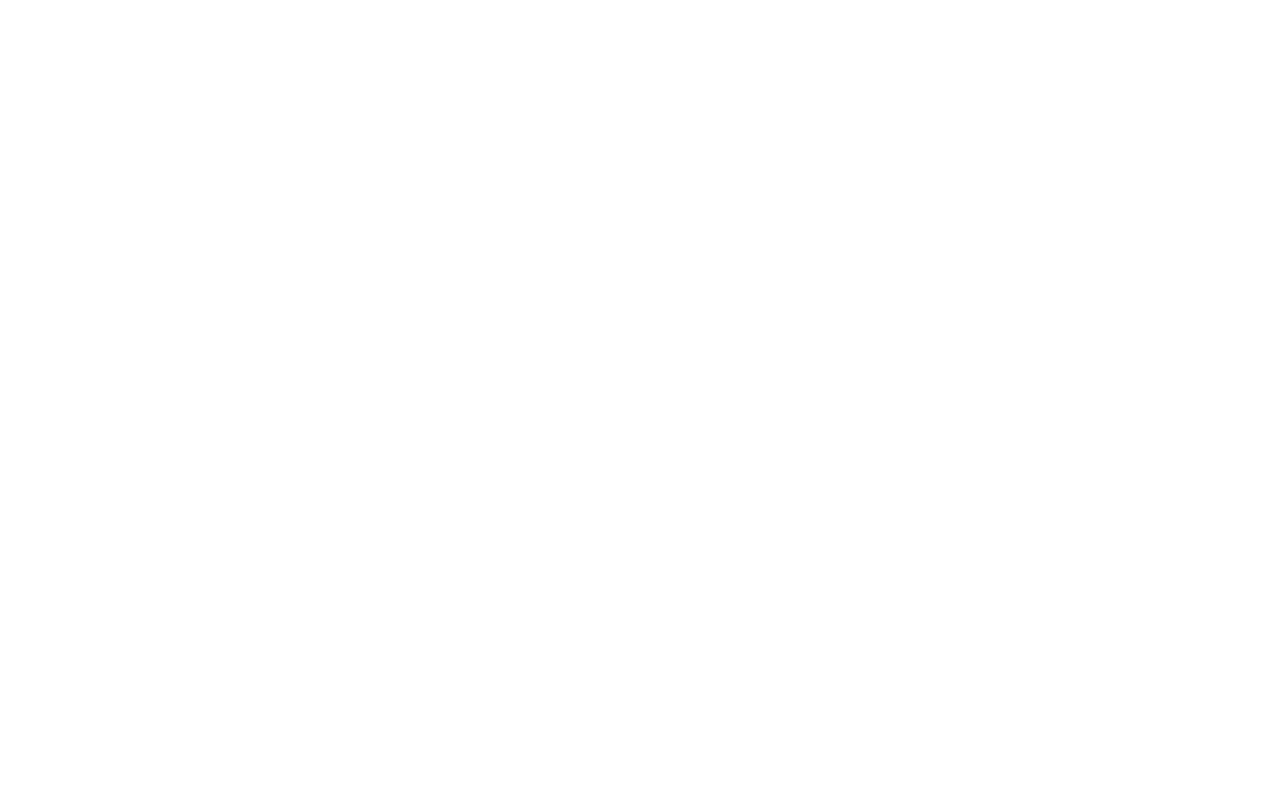
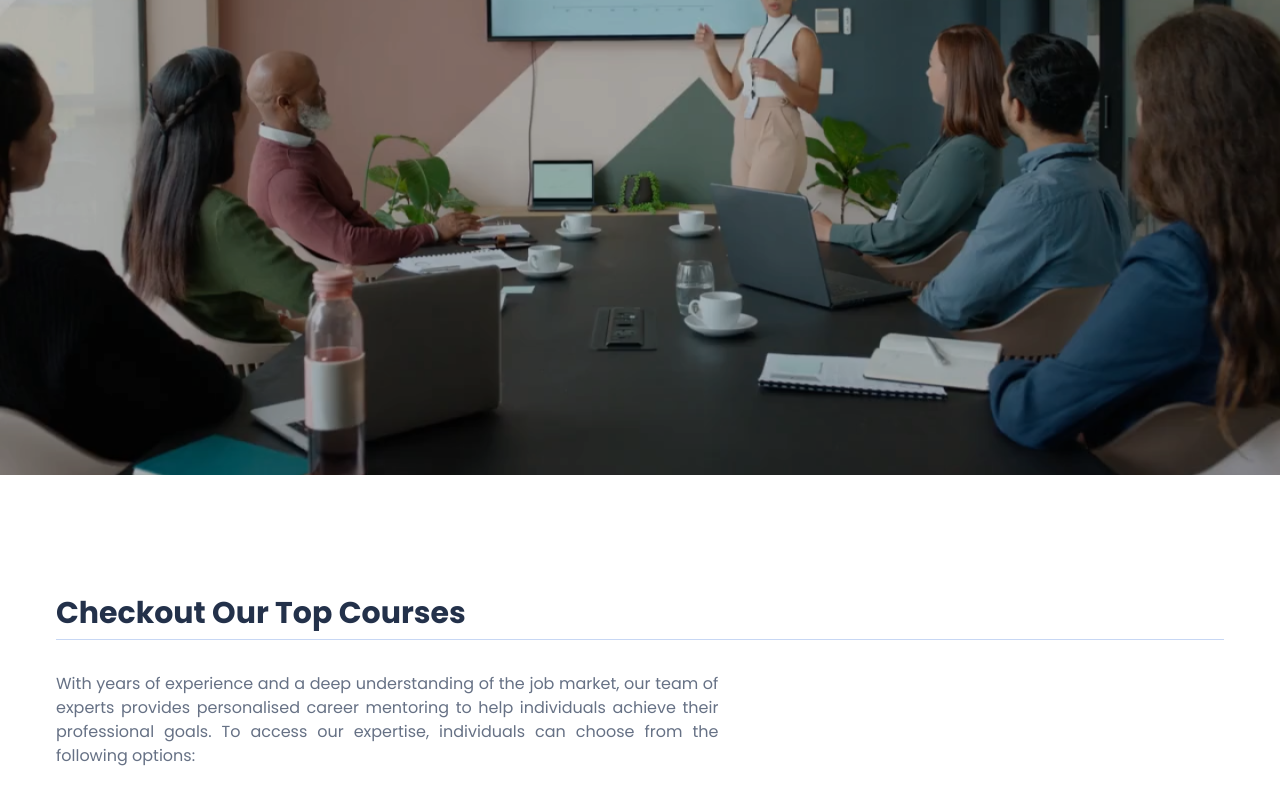
Before and after one commit to lugacity/LMS, a React (Vite) app: page /AVI in a window 1280 px wide. Before the commit this address had no page. Shown: the part 1091-1891 px from the top of the page. Before the commit the page ends 800 px from the top, so only its background shows below. Built offline with nearby package versions, Linux system fonts and the light colour scheme.

Commit message:
AVISession

```diff
--- a/src/App.jsx
+++ b/src/App.jsx
@@ -11,6 +11,7 @@
 import DigitalTransformation from "./pages/DigitalTransformation";
 import DataSolution from "./pages/DataSolution";
 import AvenueImpactDevelopment from "./pages/AvenueImpactDevelopment";
+import AVI from "./pages/AVI";
 
 function App() {
 	const routes = createBrowserRouter([
@@ -44,6 +45,10 @@
 				},
 			],
 		},
+				{
+					path: "/AVI",
+					element: <AVI />,
+				},
 	]);
 
 	return <RouterProvider router={routes} />;
--- /dev/null
+++ b/src/pages/AVI.jsx
@@ -0,0 +1,54 @@
+import React from "react";
+import MainContent from "../Components/MainContent/MainContent";
+import AVIbg from "../assets/images/live_coaching.png";
+import styles from "./pages.module.css";
+
+
+
+const Contact = () => {
+	return <>
+
+			<MainContent />
+
+
+            <section>
+				{/* AVI IMAGE */}
+                <div className={`${styles.AVI_img} py-14 `}>
+                    <img src={AVIbg} alt="" />
+                </div>
+
+
+                {/* Checkout our top courses */}
+                <div className={styles.checkout_courses}>
+					<div className="lg:pt-16 lg:px-14 lg:px-10 pt-10 px-8">
+						<div className={styles.welcome_avenue}>
+							<h2 className="text-[#23314A] text-3xl font-bold capitalize">
+								Checkout our top courses
+							</h2>
+							<div className="bg-[#C7D7F4] w-full h-[1px] mt-2" />
+						</div>
+
+						<div
+							className={`${styles.career_mentoring_flex} py-8 text-[#667185] `}>
+							<div className={styles.career_content}>
+								<p>
+									With years of experience and a deep understanding of the job
+									market, our team of experts provides personalised career
+									mentoring to help individuals achieve their professional
+									goals. To access our expertise, individuals can choose from
+									the following options:
+								</p>
+							</div>
+
+							<div className={styles.career_content}>
+								{/* <BulletList /> */}
+							</div>
+						</div>
+					</div>
+				</div>
+
+			</section>
+	</>;
+};
+
+export default Contact;
```
Also changed, not shown: src/assets/images/live_coaching.png (added), src/assets/images/online_teaching.png (added).
